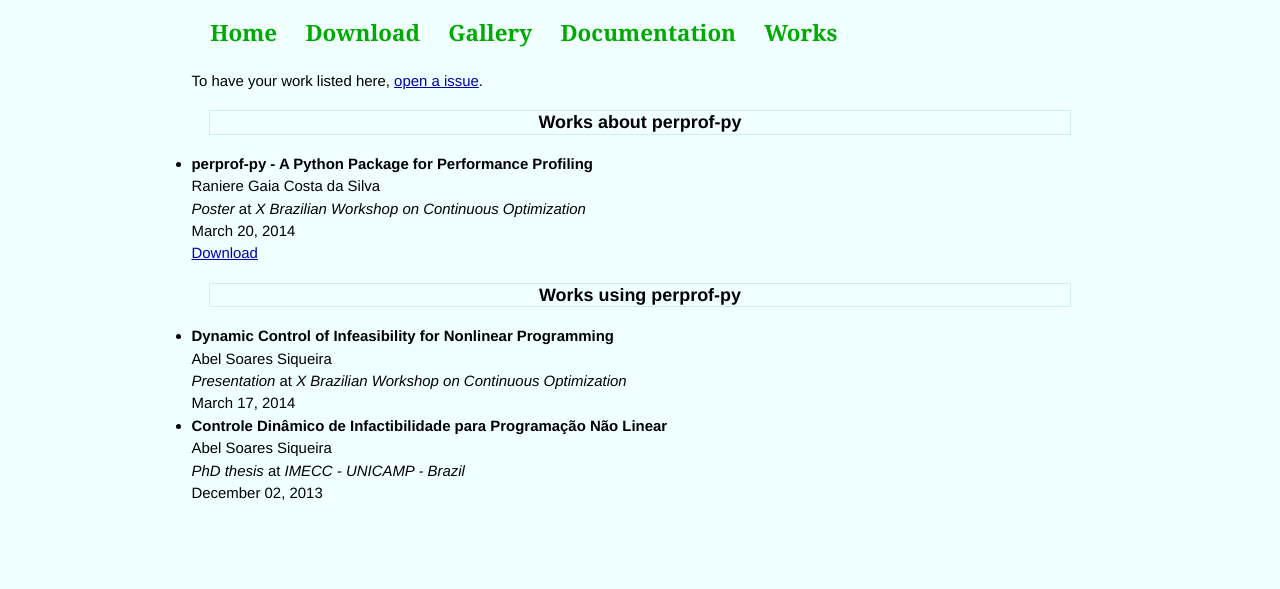
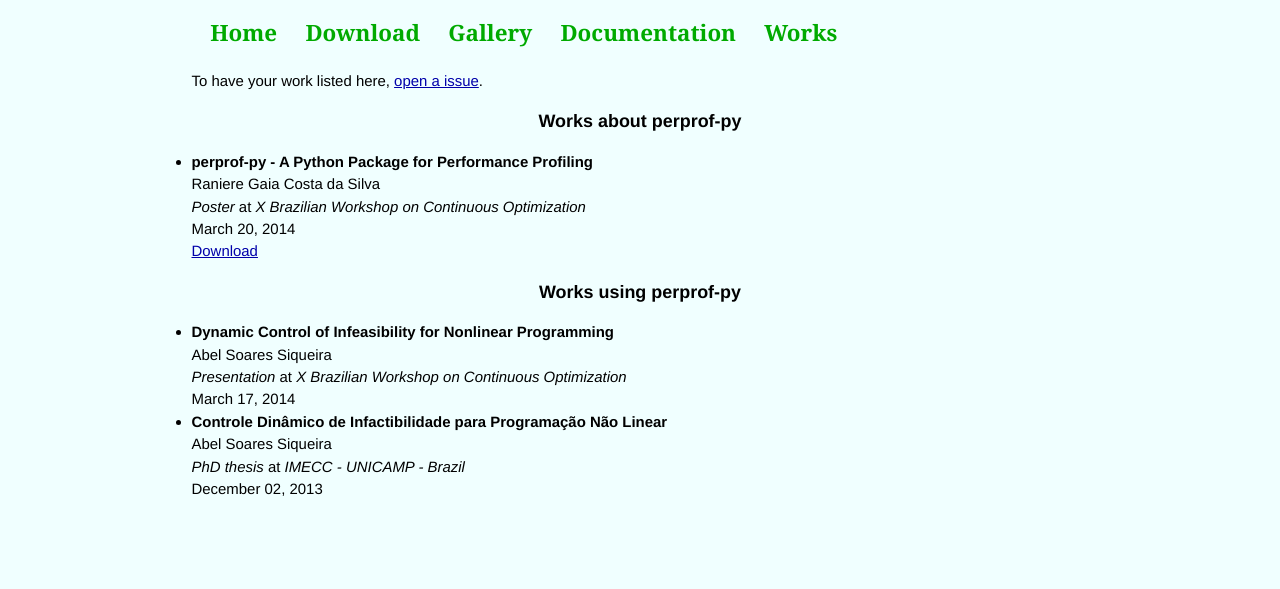
Before and after one commit to abelsiqueira/perprof-py, a Jekyll site: the page built from works.html, in a window 1280 px wide. Shown: the part 124-713 px from the top of the page. Built offline with Jekyll 4.4.1, drawn with Linux system fonts in a browser that asks for light colours; Markdown is read by kramdown in place of the engine named in the settings.

Commit message:
Remove border of h1

```diff
--- a/css/main.css
+++ b/css/main.css
@@ -26,7 +26,6 @@
   margin: 1em;
   font-size: 1.2em;
   text-align: center;
-  border: 1px solid #d0eeee;
 }
 
 p { margin: 1em 0; }
```
